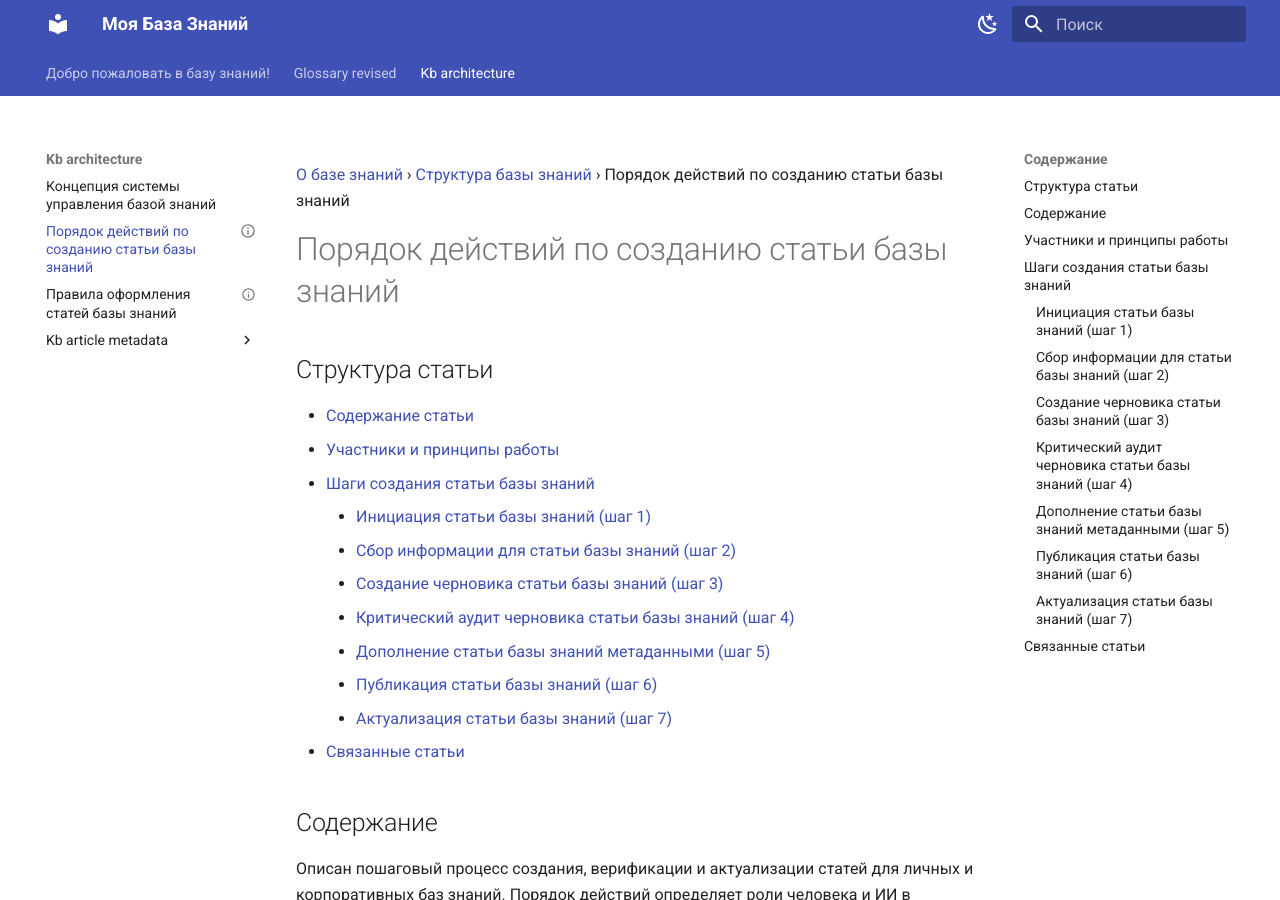
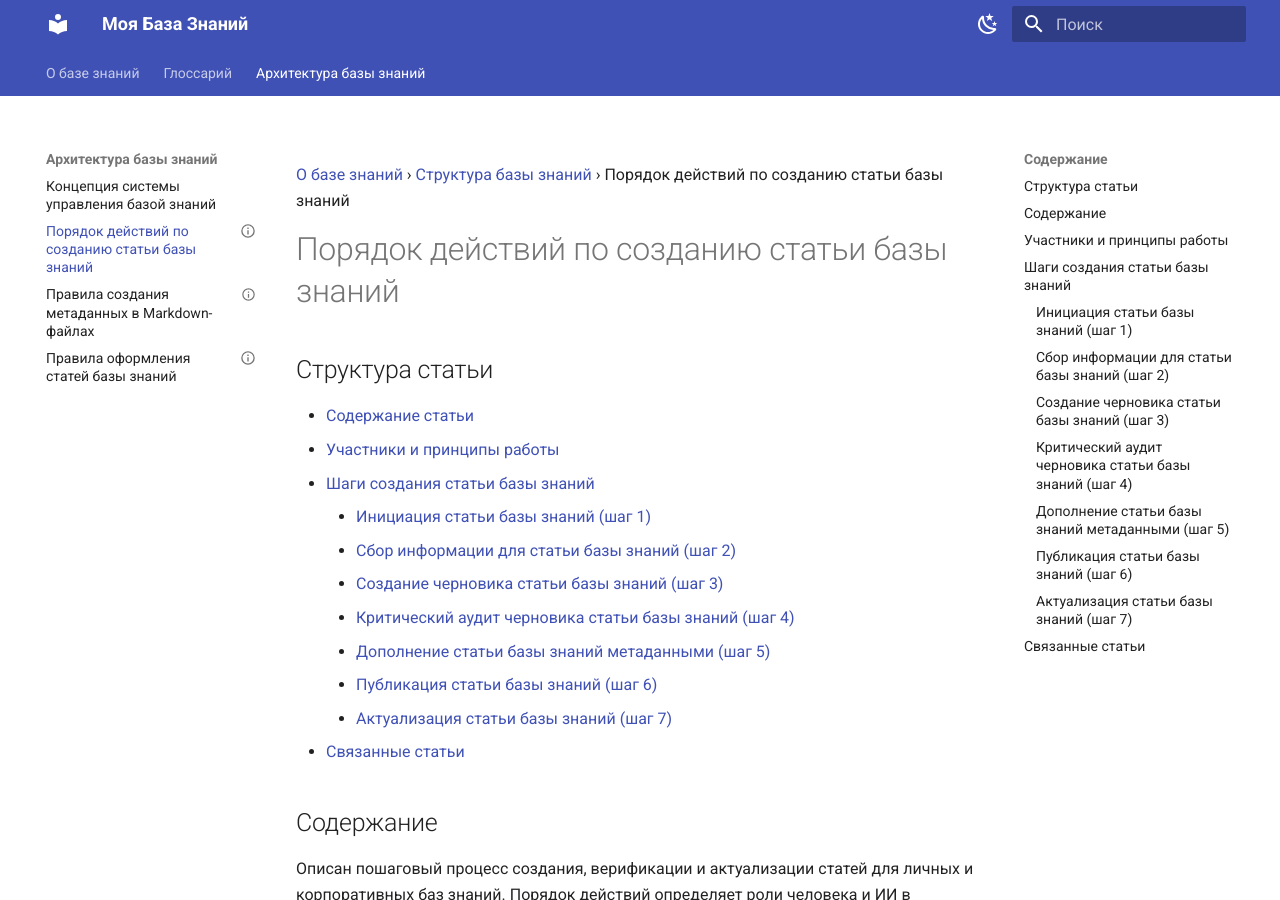
Before and after one commit to DmitryKhilko/sps, an MkDocs documentation site: the page built from docs/kb-architecture/kb-create-article.md, in a window 1280 px wide and 900 px high. Built offline with MkDocs 1.6.1 and Material for MkDocs 9.7.7, drawn with Linux system fonts in a browser that asks for light colours.

Commit message:
Добавление в mkdocs.yml ключа nav

```diff
--- a/mkdocs.yml
+++ b/mkdocs.yml
@@ -31,3 +31,12 @@ theme:                                    # Блок настройки внеш
 
 plugins:                                  # Блок подключения плагинов
   - search                                # Включить встроенный поиск по статьям
+
+nav:
+  - "О базе знаний": index.md
+  - "Глоссарий": glossary.md
+  - "Архитектура базы знаний":
+      - "Концепция системы управления базой знаний": kb-architecture/kb-concept.md
+      - "Порядок действий по созданию статьи базы знаний": kb-architecture/kb-create-article.md
+      - "Правила создания метаданных в Markdown-файлах": kb-architecture/kb-article-metadata/kb-article-metadata.md
+      - "Правила оформления статей базы знаний": kb-architecture/kb-markdown-rules.md
```
Also changed, not shown: docs/glossary.md (renamed from docs/glossary-revised.md).
